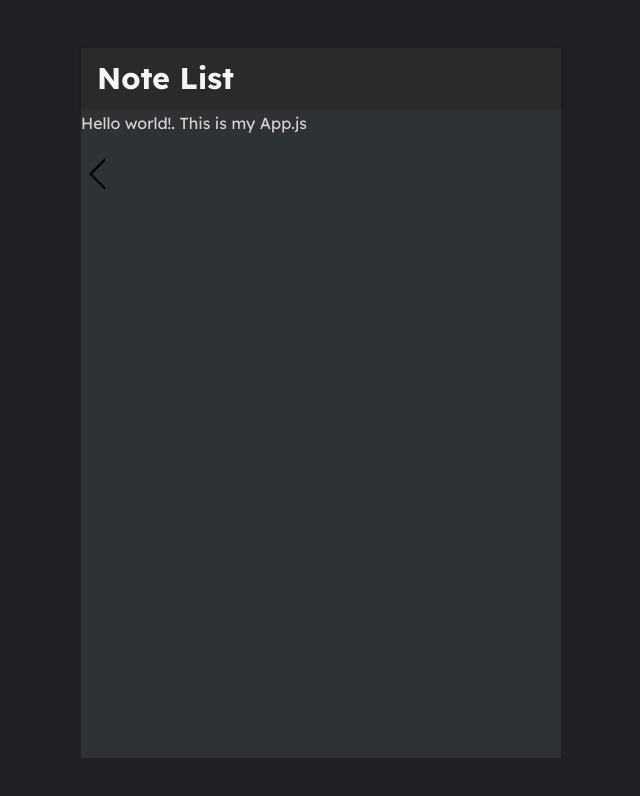
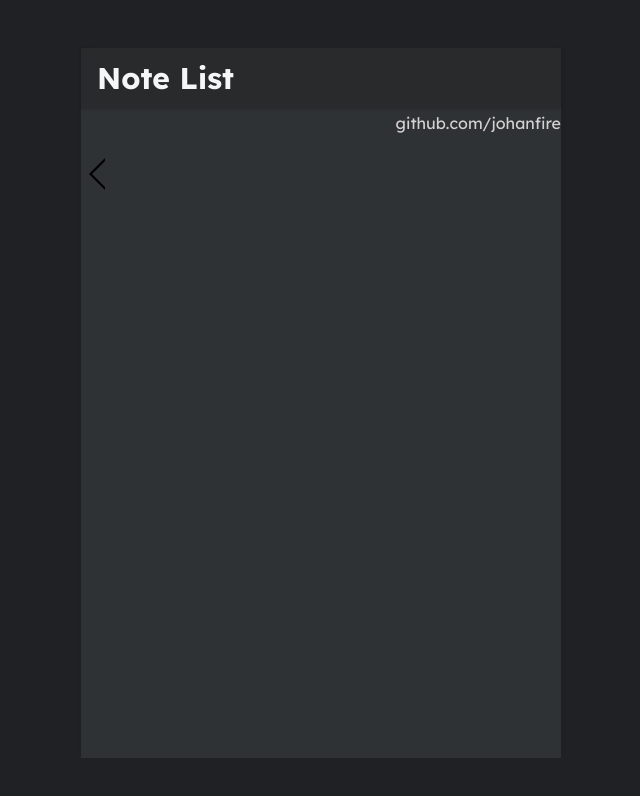
Before and after one commit to JohanFire/Notes_App--django-react, a React (Create React App) app in the folder frontend/: page /note/1 in a window 1280 px wide. Shown: the top 796 px of the page, without its empty margins (319-959 px from the left). Built offline with nearby package versions, Linux system fonts and the light colour scheme; no server answers.

Commit message:
adding hyperlink to my github & cleaning

```diff
--- a/frontend/src/App.js
+++ b/frontend/src/App.js
@@ -12,7 +12,10 @@ function App() {
       <div className="container dark">
         <div className='app'>
           <Header />
-          <p>Hello world!. This is my App.js</p>
+          <p style={{ float: 'right' }}>
+            <a href='https://github.com/JohanFire' target={'_blank'}>github.com/johanfire</a>
+          </p>
+          <br></br>
           <Routes>
             <Route path="/" element={<NotesListPage />} />
             <Route path="/note/:id" element={<NotePage />} />
--- a/frontend/src/components/Header.js
+++ b/frontend/src/components/Header.js
@@ -1,10 +1,15 @@
 // rafce
 import React from 'react'
+import { Link } from 'react-router-dom'
 
 const Header = () => {
     return (
         <div className='app-header'>
-            <h1>Note List</h1>
+            <h1>
+                <Link to={'/'}>
+                    Note List
+                </Link>
+            </h1>
         </div>
     )
 }
--- a/frontend/src/pages/NotesListPage.js
+++ b/frontend/src/pages/NotesListPage.js
@@ -22,7 +22,6 @@ export default function NotesListPage() {
                 <h2 className='notes-title'>&#9782; Notes</h2>
                 <p className='notes-count'>{notes.length}</p>
             </div>
-            <h2>hello from NotesListPage.js</h2>
             <div className='notes-list'>
                 {notes.map((note, index) => (
                     <ListItem key={index} note={note} />
```
